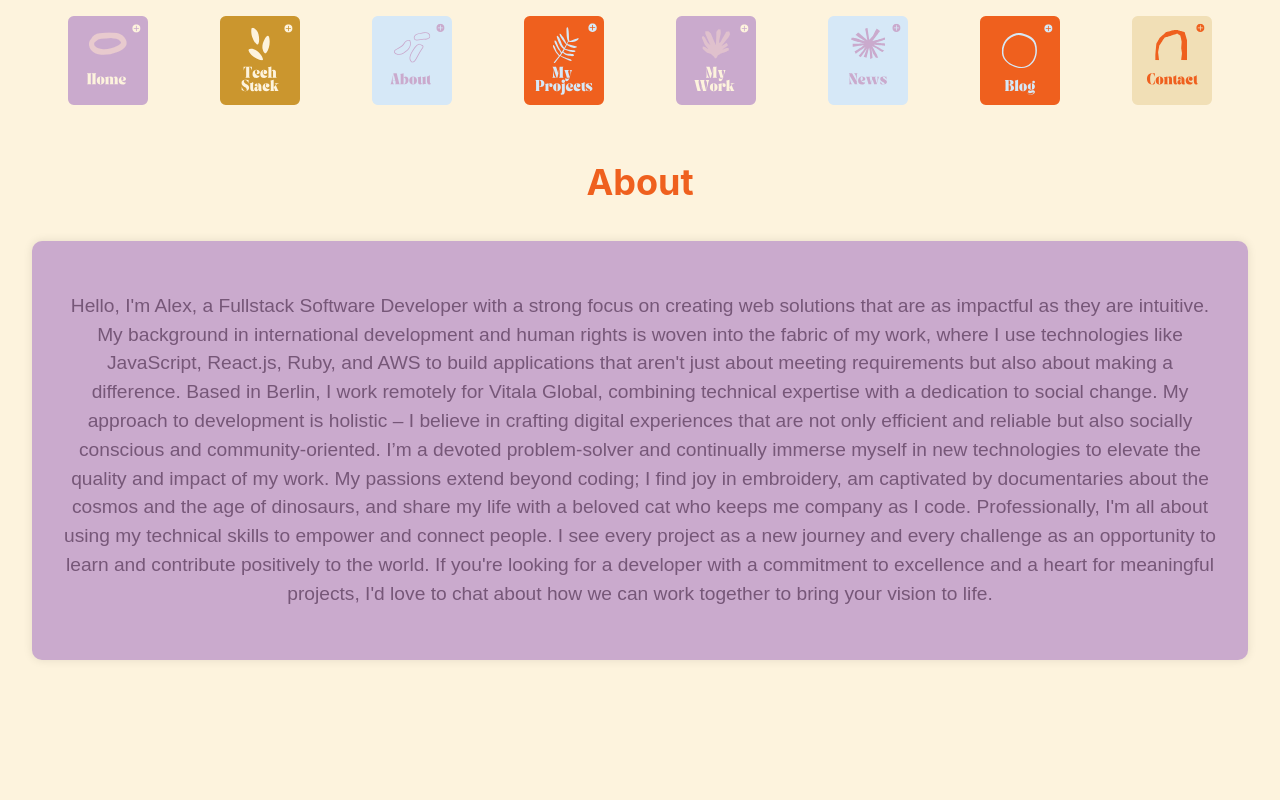
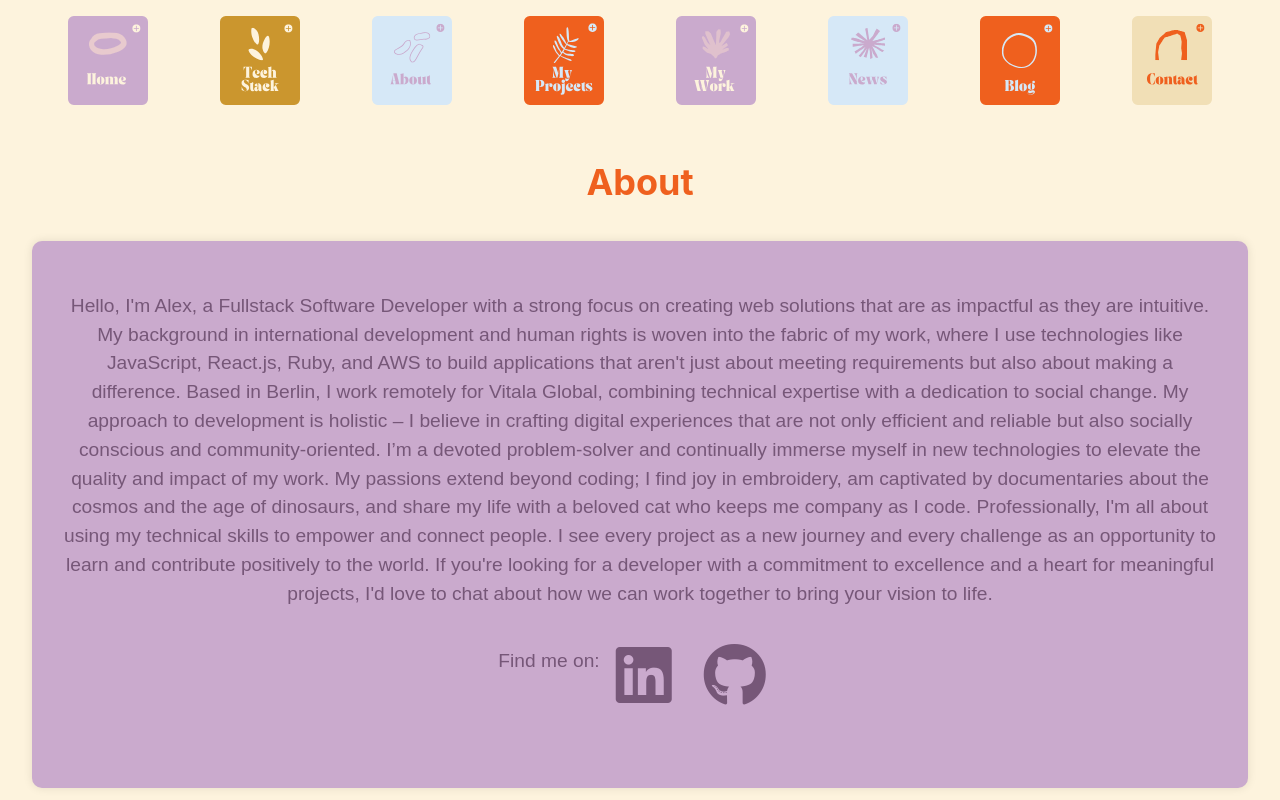
Before and after one commit to alexandra-kroenert/alexandra-portfolio, a React (Create React App) app: page /about in a window 1280 px wide. Built offline with nearby package versions, Linux system fonts and the light colour scheme.

Commit message:
added socials to About

```diff
--- a/public/index.html
+++ b/public/index.html
@@ -19,7 +19,10 @@
     <link rel="preconnect" href="https://fonts.googleapis.com">
     <link rel="preconnect" href="https://fonts.gstatic.com" crossorigin>
     <link href="https://fonts.googleapis.com/css2?family=Poppins:wght@500;800&family=Raleway:wght@400;600&display=swap" rel="stylesheet">    <link rel="stylesheet" href="https://cdn.jsdelivr.net/gh/devicons/devicon@v2.15.1/devicon.min.css">
-
+    <link
+    rel="stylesheet"
+    href="https://cdnjs.cloudflare.com/ajax/libs/font-awesome/5.15.3/css/all.min.css"
+  />
     <link rel="manifest" href="%PUBLIC_URL%/manifest.json" />
     <!--
       Notice the use of %PUBLIC_URL% in the tags above.
--- a/src/pages/AboutPage.js
+++ b/src/pages/AboutPage.js
@@ -3,6 +3,9 @@ import styles from './AboutPage.module.css';
 
 
 function AboutPage() {
+  const linkedInUrl = "https://www.linkedin.com/in/alexandrakroenert/";
+  const gitHubUrl = "https://github.com/alexandra-kroenert";
+
     return (
     <div className={styles.pageText}>
     <h2>About</h2>
@@ -19,7 +22,18 @@ function AboutPage() {
     Professionally, I'm all about using my technical skills to empower and connect people. I see every project as a new journey and every challenge as an opportunity to learn and contribute positively to the world.
     If you're looking for a developer with a commitment to excellence and a heart for meaningful projects, I'd love to chat about how we can work together to bring your vision to life.
     </p>
+    <div className={styles.socialsContainer}>
+        <p>Find me on:</p>
+        <a href={linkedInUrl} target="_blank" rel="noopener noreferrer" className={styles.socialLink}>
+          <i className="fab fa-linkedin"></i>
+        </a>
+        <a href={gitHubUrl} target="_blank" rel="noopener noreferrer" className={styles.socialLink}>
+          <i className="fab fa-github"></i>
+        </a>
+      </div>
+      <div className={styles.bottomSpace}></div>
     </div>
+
     </div>)
   }
 
--- a/src/pages/AboutPage.module.css
+++ b/src/pages/AboutPage.module.css
@@ -21,4 +21,35 @@
     margin: 2rem;
     border-radius: 10px;
     box-shadow: 0 0 10px rgba(0,0,0,0.1);
+    margin-bottom: 1rem;
 }
+
+/* Existing styles */
+
+.socialsContainer {
+    display: flex;
+    justify-content: center;
+    margin-top: 1rem;
+  }
+
+  .socialLink {
+    margin: 0 1rem;
+    color: #765778; /* Adjust color as needed */
+    font-size: 4rem; /* Adjust size as needed */
+  }
+
+  .socialLink:hover {
+    color: #EF601E; /* Adjust hover color as needed */
+  }
+
+  .socialsContainer p {
+    color: #765778;
+  }
+
+  .socialsContainer p:hover {
+    color: #EF601E;
+  }
+
+  .bottomSpace {
+    margin-bottom: 2rem;
+  }
```
